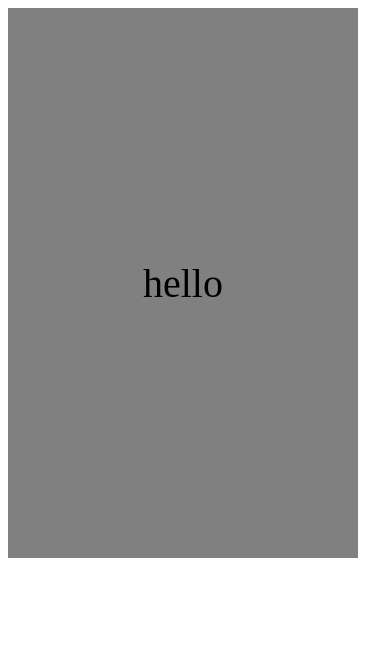
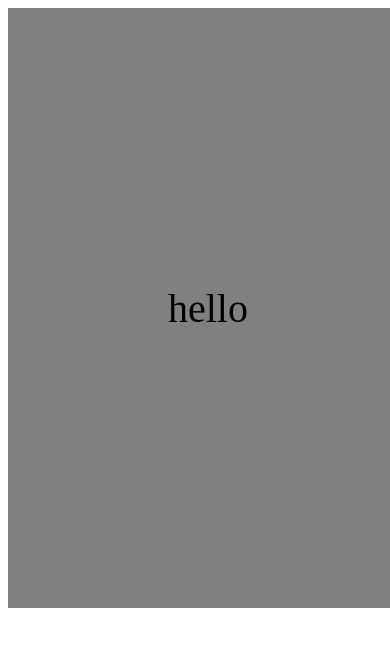
Before and after one commit to s23022/test-pwa2, a Next.js app: page / in a window 390 px wide. Shown: the top 646 px of the page. Built offline with nearby package versions, Linux system fonts and the light colour scheme.

Commit message:
first commit

```diff
--- a/app/page.module.css
+++ b/app/page.module.css
@@ -1,7 +1,7 @@
 @media (max-width: 600px) {
     .main {
-        width: 350px; /*要素の横幅を固定*/
-        height: 550px; /*要素の縦幅を固定*/
+        width: 400px; /*要素の横幅を固定*/
+        height: 600px; /*要素の縦幅を固定*/
         background-color: gray; /*背景色*/
         display: flex; /*フレックスボックスレイアウトの使用*/
         justify-content: center; /*小要素を左右の中央に配置*/
```
Also changed, not shown: public/manifest_and_icons/icon512_maskable.png (added), public/manifest_and_icons/icon512_rounded.png (added), public/manifest_and_icons/manifest.json (added).
